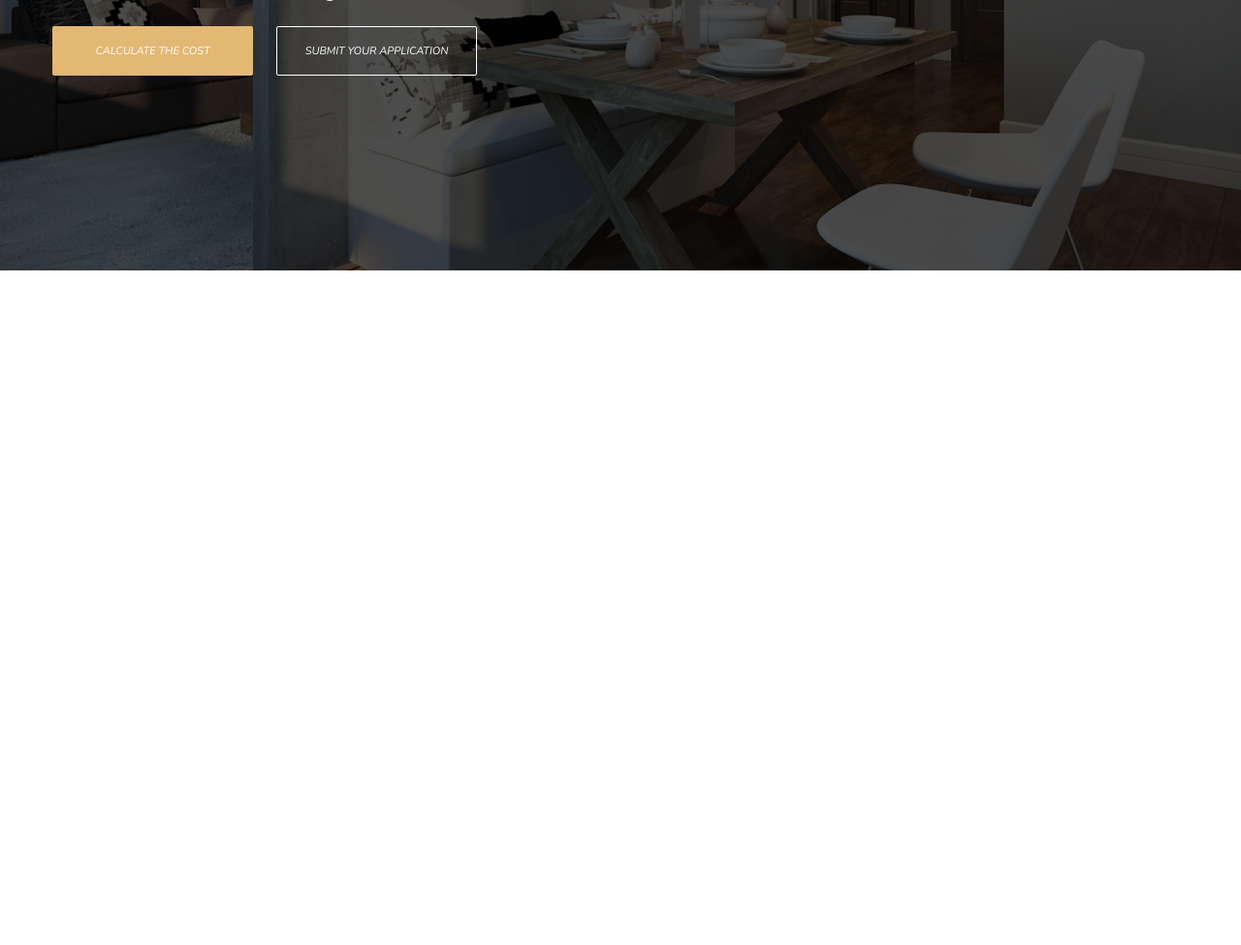
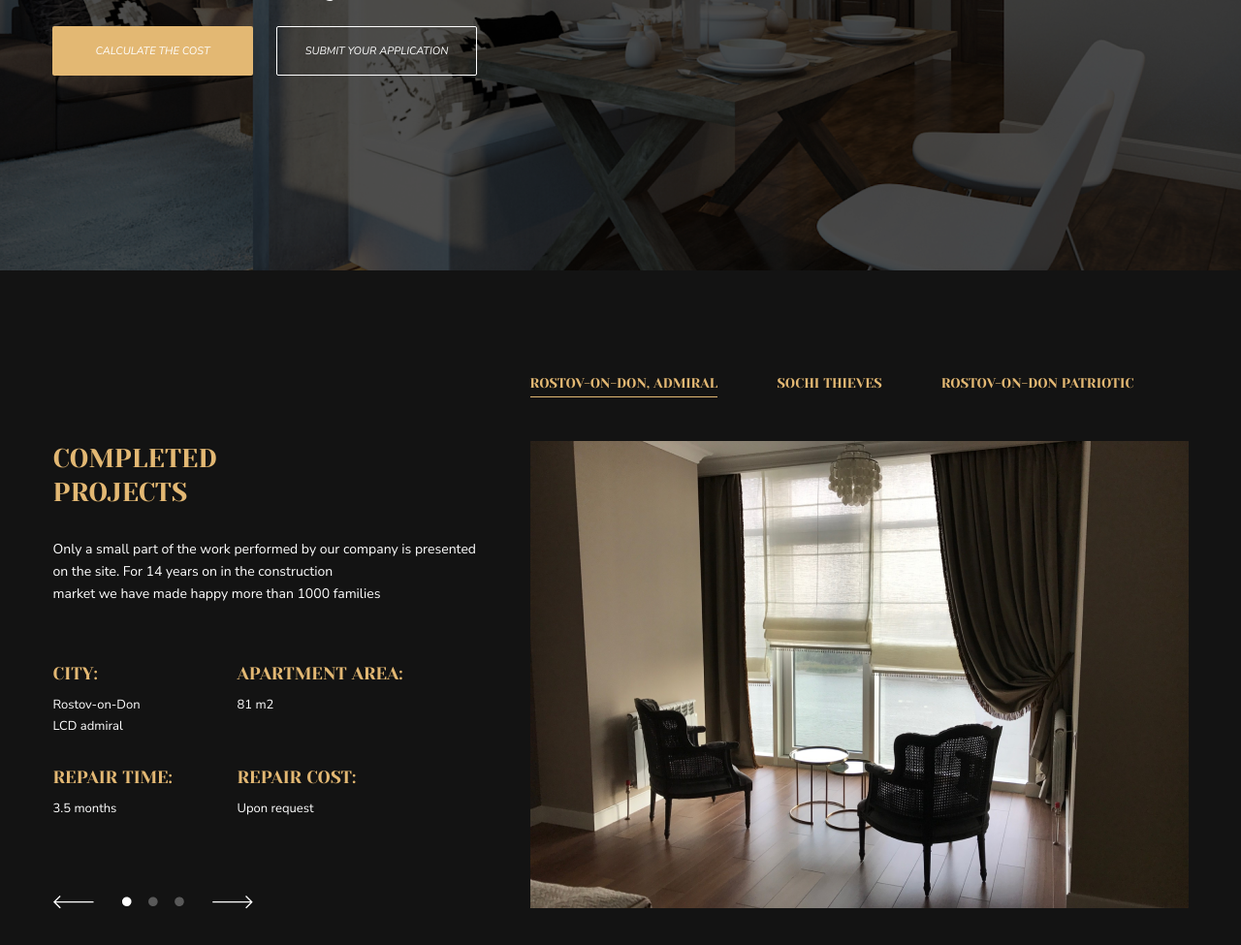
Before and after one commit to DmitryMackarov/Project-Website-of-the-design-studio, a plain HTML site: page index.html in a window 1280 px wide. Shown: the part 511-1486 px from the top of the page at 97% size. Before the commit the page ends 800 px from the top, so only its background shows below. Drawn offline with Linux system fonts and the light colour scheme.

Commit message:
готовые блоки header, main (section_welcome, section_CompletedProjects)

```diff
--- a/index.html
+++ b/index.html
@@ -39,9 +39,9 @@
 
    <main>
 
-      <section class="section_black">
+      <section class="section_welcome">
          <img class="welcome_img" src="images/main/section_welcome/welcome_img.png" alt="welcome_img">
-         <!-- <div class="section_welcome"></div> -->
+
          <div class="container" id="container_welcome">
             <h1 class="welcome_h1">Turnkey Repair in the
                city of <span class="welcome__h1_span"> Rostov-on-Don</span></h1>
@@ -55,6 +55,45 @@
          </div>
       </section>
 
+      <section class="section_CompletedProjects">
+         <div class="container" id="container_CompletedProjects">
+            <div class="block_CompletedProjects">
+               <h2 class="h2_CompletedProjects">Completed projects</h2>
+               <p class="p_CompletedProjects">Only a small part of the work performed by our company is presented on the
+                  site. For 14 years on in the construction <br>
+                  market we have made happy more than 1000 families</p>
+               <div class="info_CompletedProjects">
+                  <div class="text_CompletedProjects">
+                     <h3 class="h3_CompletedProjects">City:</h3>
+                     Rostov-on-Don<br>
+                     LCD admiral
+                  </div>
+                  <div class="text_CompletedProjects">
+                     <h3 class="h3_CompletedProjects">apartment area:</h3>
+                     81 m2
+                  </div>
+                  <div class="text_CompletedProjects">
+                     <h3 class="h3_CompletedProjects">Repair time:</h3>
+                     3.5 months
+                  </div>
+                  <div class="text_CompletedProjects">
+                     <h3 class="h3_CompletedProjects">Repair Cost:</h3>
+                     Upon request
+                  </div>
+               </div>
+               <img class="img__CompletedProjects_slide" src="images/main/section_CompletedProjects/slide_CompletedProjects.png" alt="slide_CompletedProjects">
+            </div>
+            <div class="image_CompletedProjects">
+               <ul class="ul_CompletedProjects">
+                  <li class="li_CompletedProjects" id="li_border"><a class="a_CompletedProjects" href="#" >Rostov-on-Don, Admiral</a></li>
+                  <li class="li_CompletedProjects"><a class="a_CompletedProjects" href="#">Sochi Thieves</a></li>
+                  <li class="li_CompletedProjects"><a class="a_CompletedProjects" href="#">Rostov-on-Don Patriotic</a></li>
+               </ul>
+               <img class="img__CompletedProjects_hall" src="images/main/section_CompletedProjects/img__CompletedProjects_hall.png" alt="img__CompletedProjects_hall">
+            </div>
+
+         </div>
+      </section>
 
 
    </main>
--- a/style.css/style.css
+++ b/style.css/style.css
@@ -165,24 +165,24 @@ nav {
 main {
    width: 100%;
    height: 100%;
-   display: flex;
+   /* display: flex;
    justify-content: center;
-   align-items: center;
+   align-items: center; */
 
 }
 
 /* ------------------------------------------ */
-section {
+
+
+/* -----------------W E L C O M E-------------- */
+
+.section_welcome {
    width: 100%;
 
    display: flex;
    justify-content: center;
    align-items: center;
 
-}
-
-/* --------------------W E L C O M E-------------- */
-.section_black {
    background-color: #131313;
 }
 
@@ -295,4 +295,155 @@ section {
 
 
 
-/* --------------------/W E L C O M E-------------- */
+/* ----------------/W E L C O M E-------------- */
+
+/* ----------------CompletedProjects-------------- */
+
+.section_CompletedProjects {
+   width: 100%;
+   height: 1074px;
+
+   background-color: #131313;
+
+   display: flex;
+   justify-content: center;
+   /* align-items: center; */
+}
+#container_CompletedProjects {
+   width: 100%;
+   max-width: 1171px;
+   height: 552.28px;
+
+   margin-top: 107px;
+
+   /* background-color: #E3B873; */
+
+   display: flex;
+   justify-content: space-between;
+}
+/* --------- */
+.block_CompletedProjects {
+   width: 100%;
+   max-width: 442px;
+   height: 482.92px;
+
+   margin-top: 69.36px;
+
+   /* background-color: #e3b87317; */
+}
+.h2_CompletedProjects {
+   width: 100%;
+   max-width: 253px;
+   height: 66px;
+
+   font-weight: 400;
+   font-size: 27px;
+   line-height: 35px;
+   text-transform: uppercase;
+   font-family: 'Yeseva One';
+
+   color: #E3B873;
+}
+
+.p_CompletedProjects {
+   width: 100%;
+   max-width: 442px;
+   height: 86px;
+
+   font-size: 14px;
+   line-height: 23px;
+   /* text-transform: uppercase; */
+   font-family: 'Nunito Sans';
+
+   margin-top: 34px;
+
+   color: #ffffff;
+}
+
+.info_CompletedProjects {
+   width: 100%;
+   max-width: 403px;
+   height: 161px;
+
+   display: grid;
+   grid-template-columns: 161px 213px ;
+   grid-template-rows: 73px 55px;
+
+   row-gap: 34px;
+   column-gap: 29px;
+
+   margin-top: 42px;
+}
+
+.text_CompletedProjects {
+   font-size: 13px;
+   line-height: 21.28px;
+   /* text-transform: uppercase; */
+   font-family: 'Nunito Sans';
+
+   color: #ffffff;
+}
+
+.h3_CompletedProjects {
+   font-weight: 400;
+   font-size: 18px;
+   line-height: 24.95px;
+   text-transform: uppercase;
+   font-family: 'Yeseva One';
+
+   margin-bottom: 9px;
+
+   color: #E3B873;
+}
+.img__CompletedProjects_slide {
+   margin-top: 79.64px;
+}
+/* ------ */
+
+.image_CompletedProjects {
+   width: 100%;
+   max-width: 679px;
+   height: 552.28px;
+
+   /* background-color: #e3b87317; */
+}
+.ul_CompletedProjects {
+   width: 100%;
+   max-width: 623px;
+   height: 24px;
+
+   display: flex;
+   justify-content: space-between;
+
+   padding: 0;
+}
+.li_CompletedProjects {
+   list-style: none;
+}
+
+#li_border {
+   border-bottom: solid 1px #E3B873;
+}
+.a_CompletedProjects {
+   font-weight: 400;
+   font-size: 14px;
+   line-height: 19.4px;
+   text-transform: uppercase;
+   font-family: 'Yeseva One';
+
+   color: #E3B873;
+
+   text-decoration: none;
+}
+.a_CompletedProjects:hover {
+   color: #ffffff;
+}
+
+.img__CompletedProjects_hall {
+   width: 100%;
+   max-width: 679px;
+   height: 100%;
+   max-height: 482px;
+
+   margin-top: 45px;
+}
```
Also changed, not shown: images/main/section_CompletedProjects/img__CompletedProjects_hall.png (added), images/main/section_CompletedProjects/slide_CompletedProjects.png (added).
